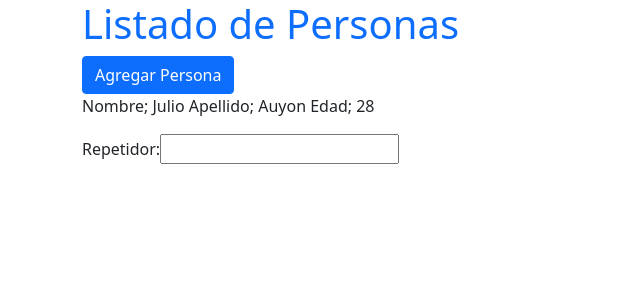
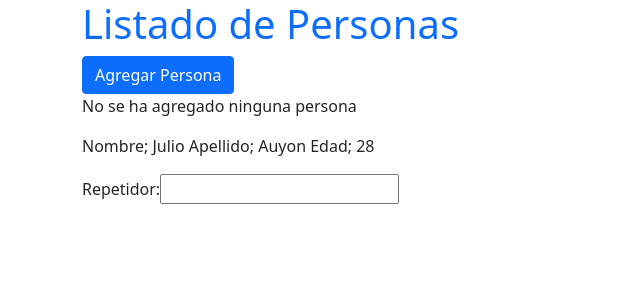
Before and after one commit to Cefjulio/Universidad_Angular_2021, an Angular app: page / in a window 1280 px wide. Shown: the top 300 px of the page, without its empty margins (0-640 px from the left). Built offline with nearby package versions, Linux system fonts and the light colour scheme.

Commit message:
V.23 Event binding in Angular

```diff
--- a/src/app/personas/personas.component.html
+++ b/src/app/personas/personas.component.html
@@ -3,7 +3,8 @@
     <div class="col">
 
       <h1 class="text-primary">Listado de Personas</h1>
-      <button class="btn btn-primary" [disabled]='deshabilitar'     >Agregar Persona</button>
+      <button class="btn btn-primary" [disabled]='deshabilitar' (click)="agregarPersona()"    >Agregar Persona</button>
+      <p> {{mensaje}} </p>
       <app-persona></app-persona>
 
     </div>
--- a/src/app/personas/personas.component.ts
+++ b/src/app/personas/personas.component.ts
@@ -9,4 +9,10 @@ import { Component } from "@angular/core";
 export class PersonasComponent{
     deshabilitar = false;
 
+    mensaje= 'No se ha agregado ninguna persona';
+
+    agregarPersona(){
+        this.mensaje = 'Persona agregada';
+    }
+
 }
```
